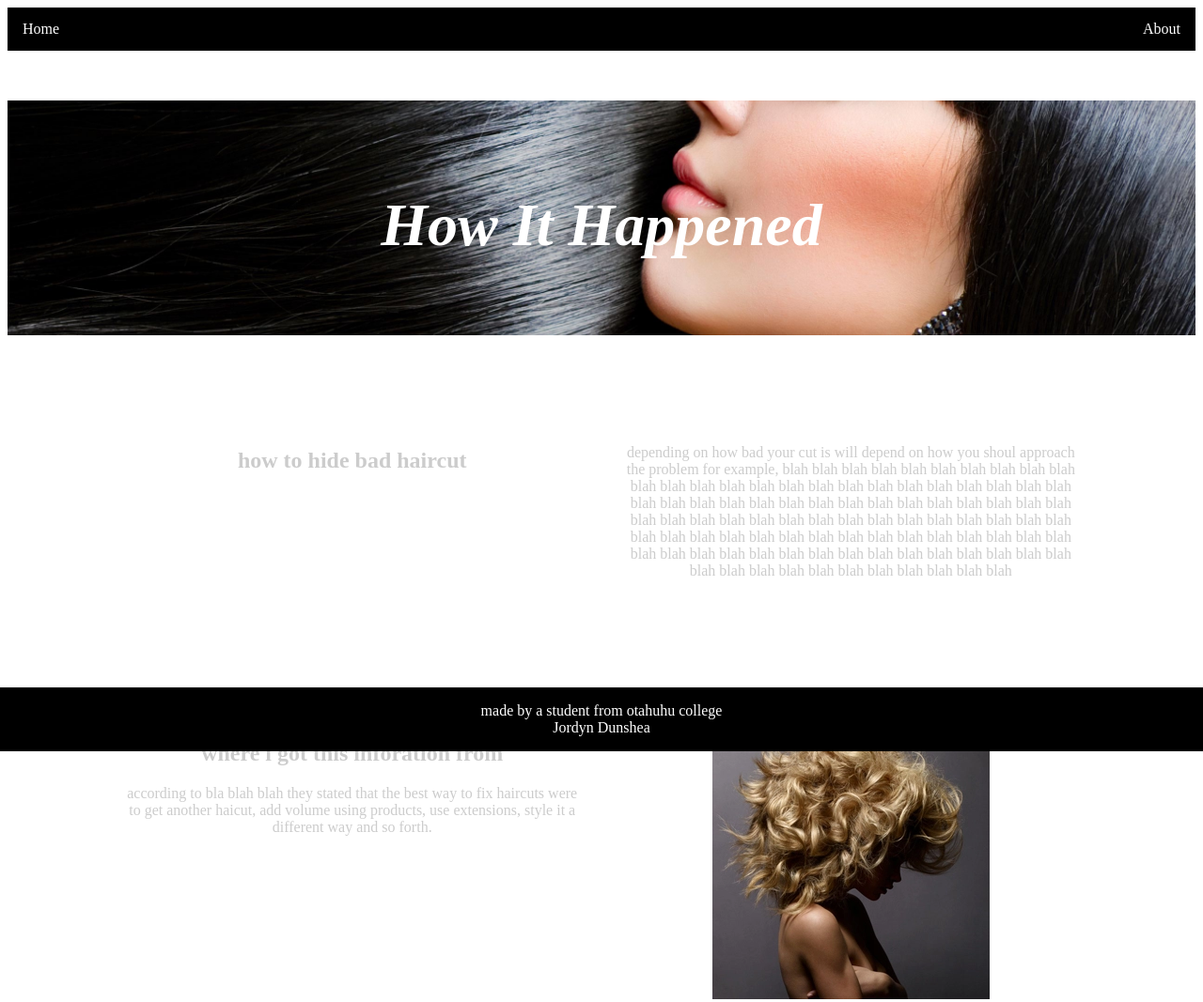
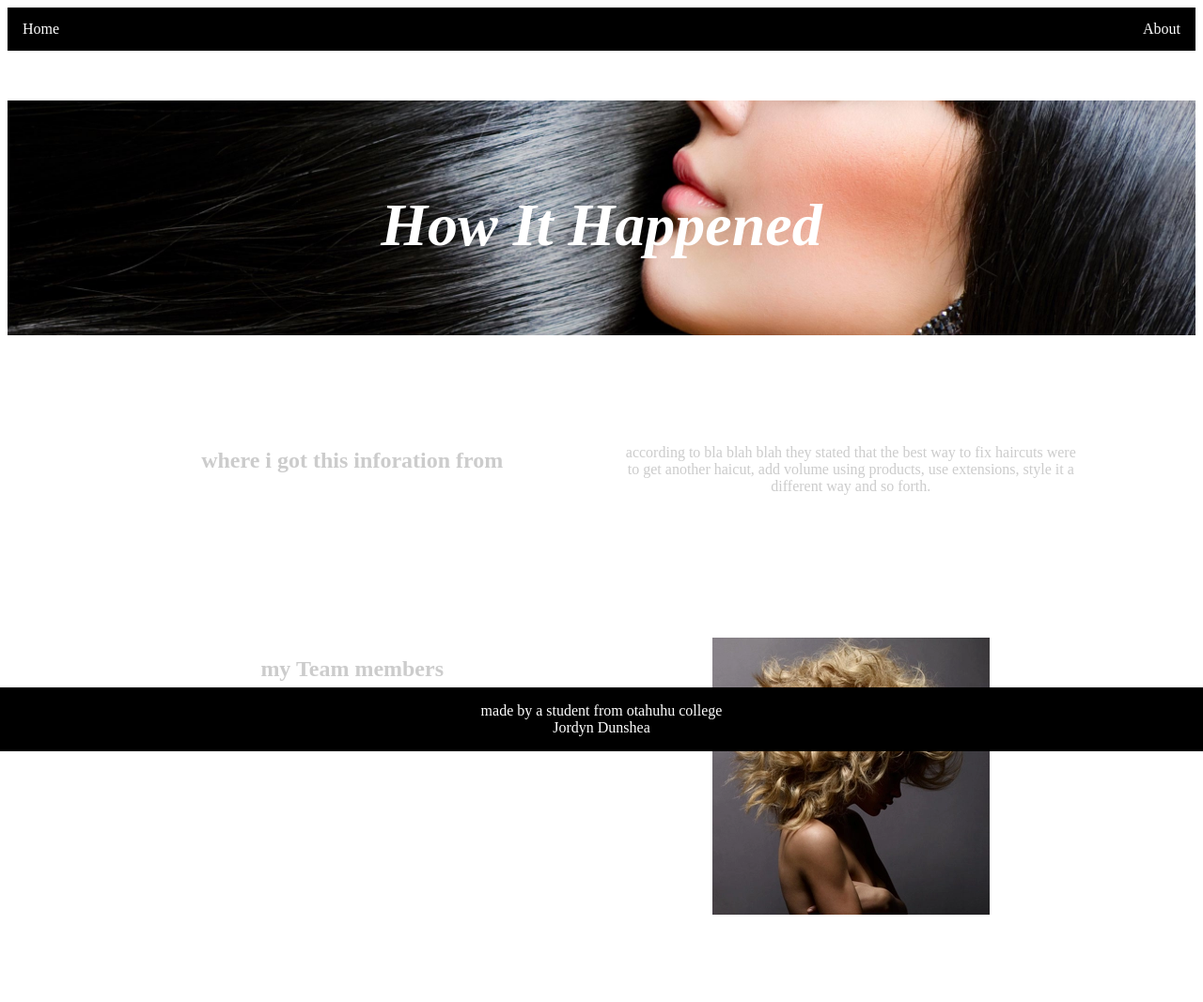
Before and after one commit to thatguyisbs/bad-haircut-problems-3, a plain HTML site: page about.html in a window 1280 px wide. Shown: the top 1067 px of the page at 94% size. Drawn offline with Linux system fonts and the light colour scheme.

Commit message:
Update about.html

```diff
--- a/about.html
+++ b/about.html
@@ -138,13 +138,12 @@ width: 100%
     <section class="two-column">
       <div class="information">
         <h1 style="color: #cccccc;">
-          how to hide bad haircut
+          where i got this inforation from
         </h1>
       </div>
       <div class="information">
         <p style="color: #cccccc;">
-          depending on how bad your cut is will depend on how you shoul approach the problem for example,
-          blah blah blah blah blah blah blah blah blah blah blah blah blah blah blah blah blah blah blah blah blah blah blah blah blah blah blah blah blah blah blah blah blah blah blah blah blah blah blah blah blah blah blah blah blah blah blah blah blah blah blah blah blah blah blah blah blah blah blah blah blah blah blah blah blah blah blah blah blah blah blah blah blah blah blah blah blah blah blah blah blah blah blah blah blah blah blah blah blah blah blah blah blah blah blah blah
+          according to bla blah blah they stated that the best way to fix haircuts were to get another haicut, add volume using products, use extensions, style it a different way and so forth.
         </p>
       </div>
     </section>
@@ -154,10 +153,10 @@ width: 100%
     <section class="two-column">
       <div class="information">
         <h1 style="color: #cccccc;">
-          where i got this inforation from
+          my Team members
         </h1>
         <p style="color: #cccccc;">
-          according to bla blah blah they stated that the best way to fix haircuts were to get another haicut, add volume using products, use extensions, style it a different way and so forth.
+          it was thanks to these people that i was able to create such an amazing website, with hover image effects, home and about pages and so forth
         </p>
       </div>
       <div class="image">
```
